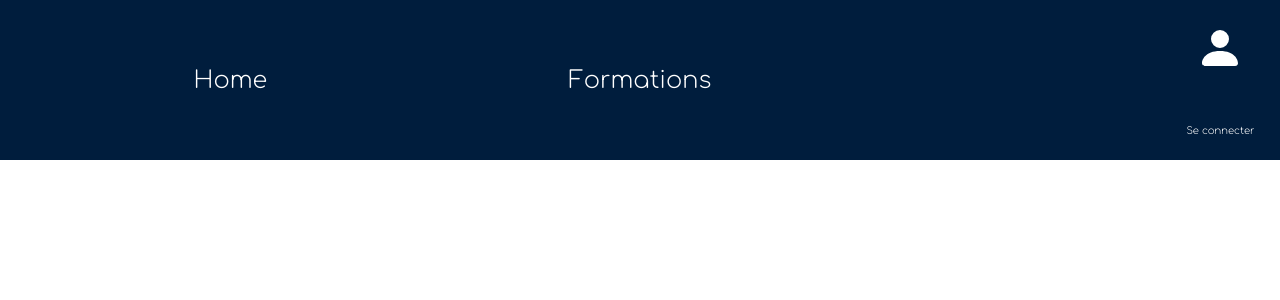
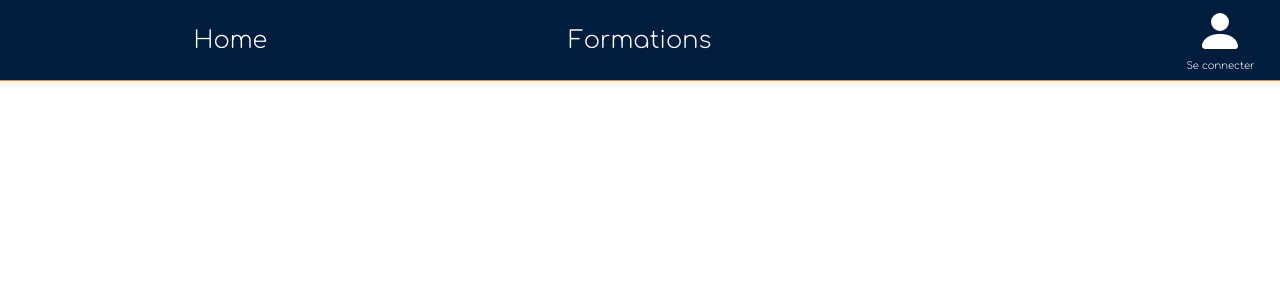
Before and after one commit to Beu-nwa/projet-fil-rouge-formation-.Net, a React (Create React App) app in the folder projet-fil-rouge/: page / in a window 1280 px wide. Shown: the top 300 px of the page. Built offline with nearby package versions, Linux system fonts and the light colour scheme; a web font is replaced by a local one.

Commit message:
update: Navbar > display avec des animations sur les liens de redirection+route pour lle log

```diff
--- a/projet-fil-rouge/src/Components/GlobalComponent/NavBarComp/NavBarComp.css
+++ b/projet-fil-rouge/src/Components/GlobalComponent/NavBarComp/NavBarComp.css
@@ -1,13 +1,14 @@
 .navBarContainer {
     background-color: #001D3D;
     width: 100%;
-    height: 20vh;
+    height: 10vh;
     display: flex;
     align-items: center;
     font-family: 'Comfortaa', cursive;
     font-size: 1.5rem;
     color: white;
     position: absolute;
+    border-bottom: 1px solid #FF8D0A;
 }
 
 ul {
@@ -24,10 +25,27 @@ ul {
 
 li>a {
     text-decoration: none;
+    position: relative;
     color: white;
+}
 
-}
+li > a::before {
+    content: "";
+    background-color: #FFD60A;
+    transition: 0.5s ease-out;
+    width: 0%;
+    height: 2px;
+    position: absolute;
+    left: 0;
+    bottom: -3px;
+  }
+  li > a:hover::before {
+    width: 100%;
+  }
+
+
 li>a:hover {
+    transition: all 1s;
     text-decoration: none;
     color:#FFD60A;
 
@@ -58,10 +76,9 @@ li>a:hover {
     align-items: center;
     justify-content: space-around;
     height: 100%;
+    color: white;
 }
-.navItemIconText:hover {
-    color:#FFD60A;
- }
+
 
 /* Icon de la bar de nav */
 .navIcon {
@@ -73,9 +90,10 @@ li>a:hover {
     font-size: 3rem;
 }
 
-
 .navIconText {
     font-size: x-small;
-
-
+    padding-bottom: 3px;
 }
+.iconConnection{
+    height: 50%
+}
--- a/projet-fil-rouge/src/Components/GlobalComponent/NavBarComp/NavBarComp.jsx
+++ b/projet-fil-rouge/src/Components/GlobalComponent/NavBarComp/NavBarComp.jsx
@@ -21,7 +21,7 @@ class NavBarComp extends Component {
                     <div className='navItemBoxIcon'>
                         <div className='navItemIconText'>
                             <div className='iconConnection'>
-                                <Link to="/formation"><PersonFill className='navIcon' /></Link>
+                                <Link to="/log"><PersonFill className='navIcon' /></Link>
                             </div>
                             <div>
                                 <div className='navIconText'>Se connecter</div>
```
